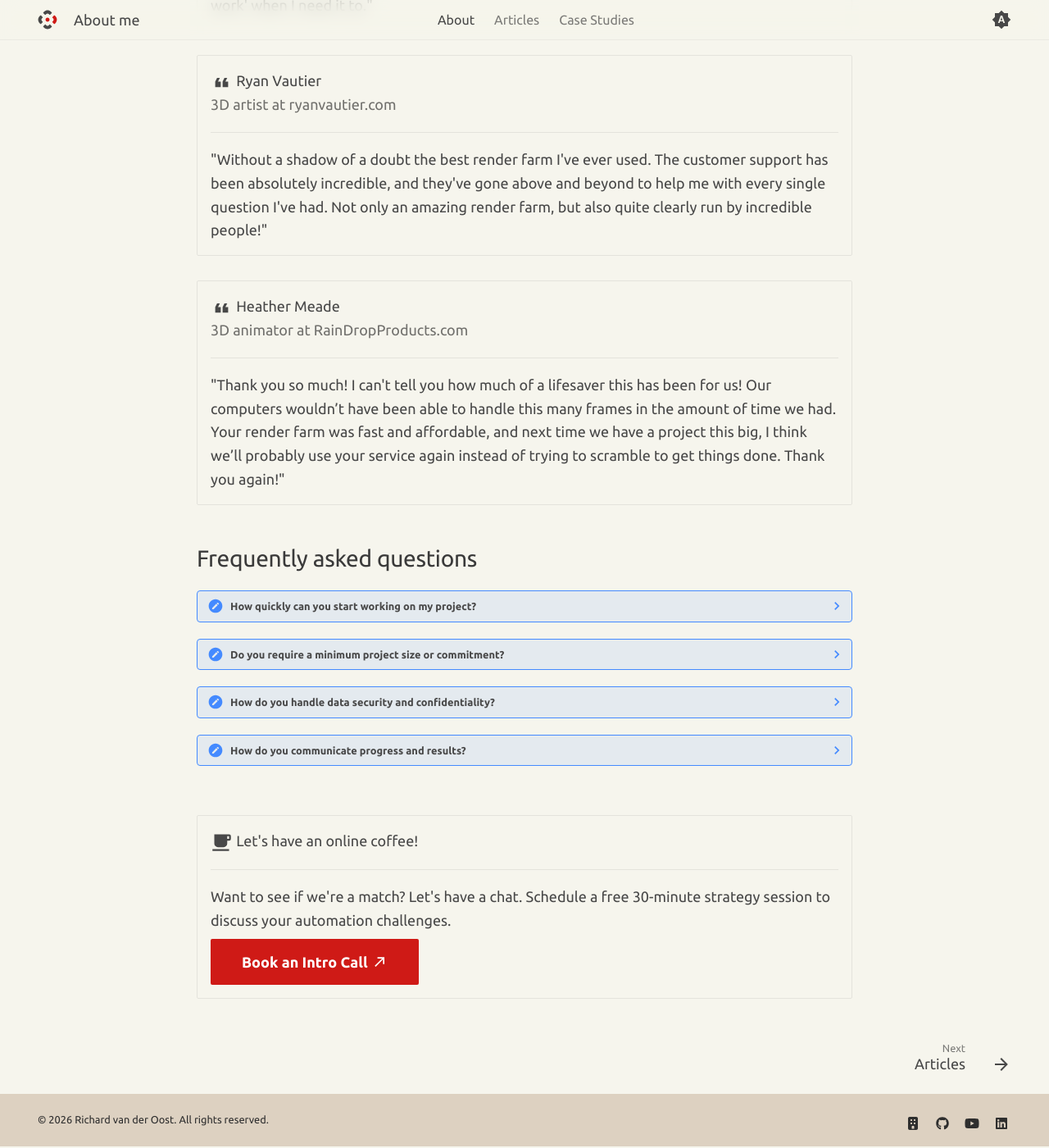
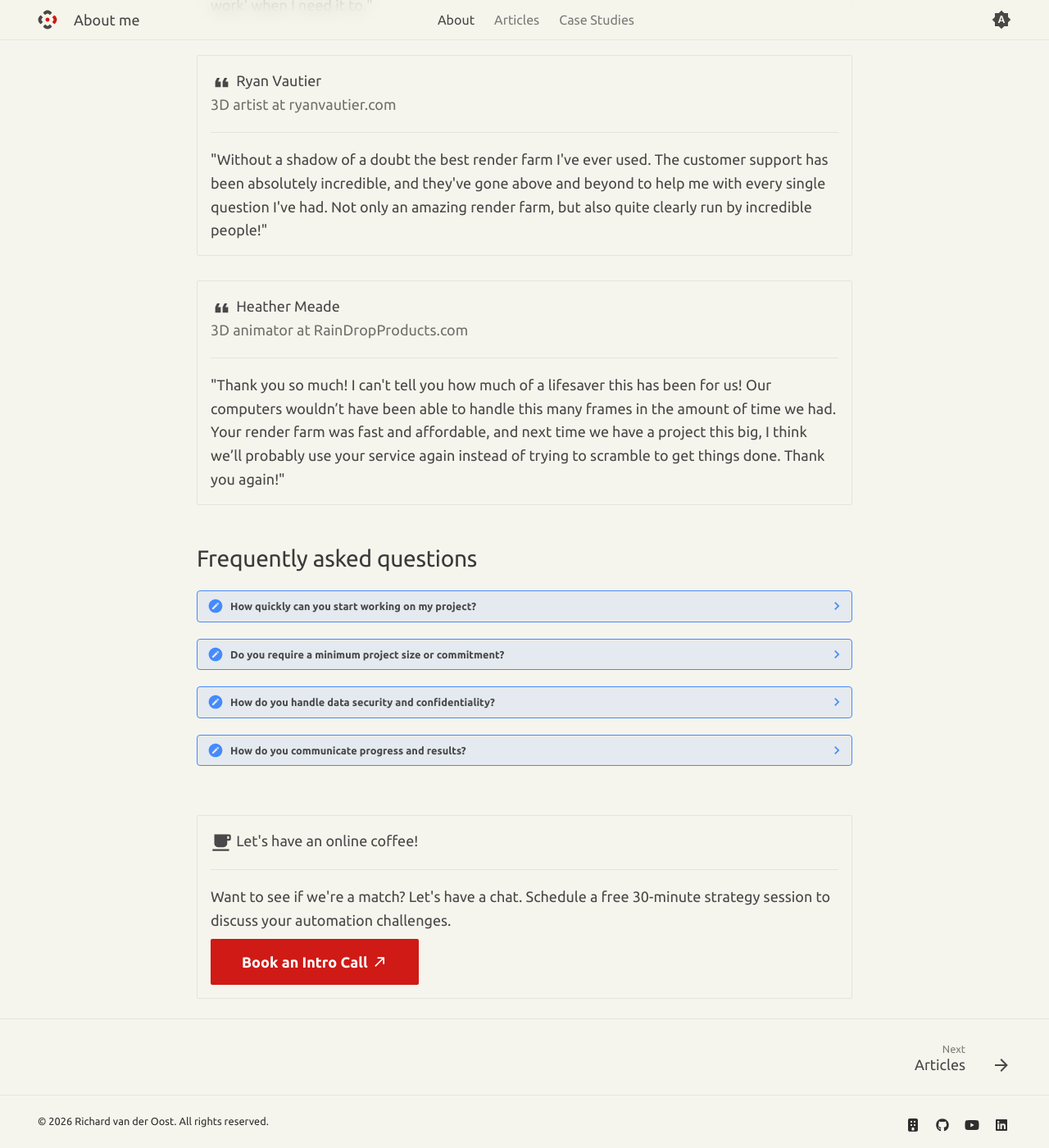
Before and after one commit to vanderoost/vanderoost.github.io, an MkDocs documentation site: the page built from docs/index.md, in a window 1280 px wide and 1400 px high, scrolled down 2048 px. Shown: the whole window at 82% size. Built offline with MkDocs 1.6.1 and Material for MkDocs 9.7.7, drawn with Linux system fonts in a browser that asks for light colours.

Commit message:
Add subtle separator lines

```diff
--- a/docs/stylesheets/extra.css
+++ b/docs/stylesheets/extra.css
@@ -4,8 +4,8 @@
   --rvo-code-line-height: 1.5;
 
   --rvo-h1-font-size: 2.2em;
+
 }
-
 /* Custom colors */
 [data-md-color-scheme="default"] {
   --md-primary-fg-color:             oklch(0.5458 0.2116 28.7);
@@ -17,7 +17,7 @@
   --md-default-bg-color: oklch(0.9687 0.0106 100);
 
   --md-footer-bg-color: none;
-  --md-footer-bg-color--dark: oklch(0.8667 0.026 75.31);
+  --md-footer-bg-color--dark: none;
   --md-footer-fg-color: oklch(0.4 0 0);
   --md-footer-fg-color--light: oklch(0.3 0 0);
   --md-footer-fg-color--lighter: oklch(0.2 0 0);
@@ -60,7 +60,7 @@
   --md-default-bg-color: oklch(17% 0.017 264.665);
 
   --md-footer-bg-color: none;
-  --md-footer-bg-color--dark: oklch(19% 0.016 264.665);
+  --md-footer-bg-color--dark: none;
 
   /* Tokyonight Night */
   --md-code-fg-color: #c0caf5;
@@ -89,6 +89,10 @@
 
   --rvo-h1-color: oklch(97% 0.001 106.424);
   --rvo-h2-color: oklch(95% 0.001 106.424);
+}
+
+[data-md-color-scheme] {
+  --rvo-separator-line-color: oklch(from var(--rvo-h1-color) l c h / 0.08);
 }
 
 /* Typography */
@@ -120,10 +124,6 @@
 .md-typeset pre ::selection {
   color: currentColor;
   background-color: var(--rvo-code-selection-color);
-}
-header.md-header {
-  border-bottom: 1px solid;
-  border-color: #80808016;
 }
 [dir=ltr] .md-header__title {
     margin-left: .4rem;
@@ -279,3 +279,18 @@ body {
     color: var(--md-default-fg-color--light);
     font-size: 0.9rem;
 }
+
+/* Separator lines */
+header.md-header {
+  border-bottom: 1px solid;
+  border-color: var(--rvo-separator-line-color);
+}
+footer.md-footer {
+  border-top: 1px solid;
+  border-color: var(--rvo-separator-line-color);
+
+  .md-footer-meta {
+    border-top: 1px solid;
+    border-color: var(--rvo-separator-line-color);
+  }
+}
```
Also changed, not shown: overrides/.icons/branding/vanderoost-icon.svg.
